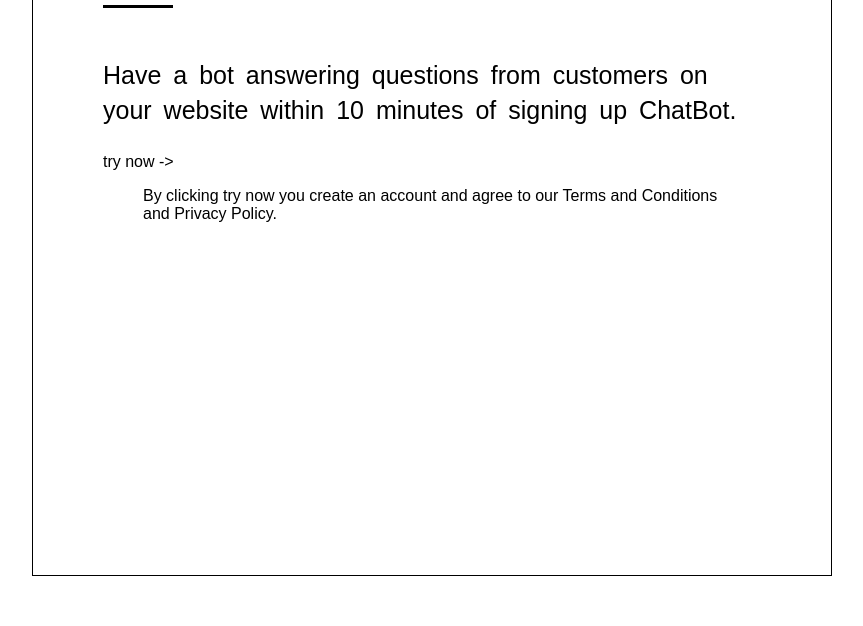
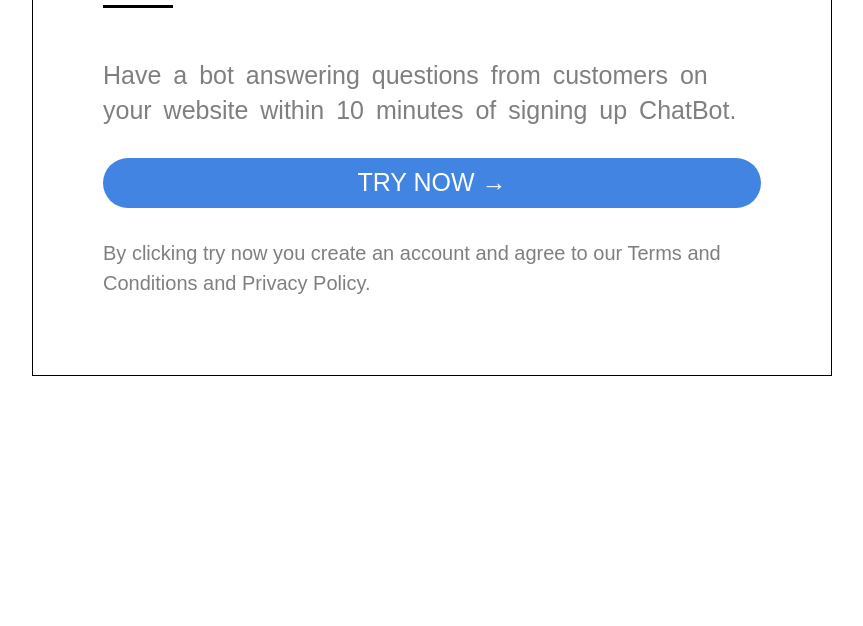
Before and after one commit to PrasadThatipudi/chat_bot, a plain HTML site: page index.html in a window 1280 px wide. Shown: the part 274-900 px from the top of the page, without its empty margins (208-1071 px from the left). After the commit the page ends 800 px from the top, so only its background shows below. Drawn offline with Linux system fonts and the light colour scheme.

Commit message:
adds button and t&c

```diff
--- a/index.html
+++ b/index.html
@@ -5,11 +5,12 @@
     <style>
       * {
         font-family: sans-serif;
+        color: rgba(0, 0, 0, 0.5);
       }
 
       #chat-bot-article-id {
         box-sizing: border-box;
-        height: 800px;
+        height: 600px;
         width: 800px;
         border: 1px solid black;
         padding: 70px;
@@ -37,8 +38,25 @@
         word-spacing: 5px;
       }
 
-      /* #button-id {
-      } */
+      #button-id {
+        font-size: 25px;
+        font-weight: 100;
+        margin-top: 30px;
+        margin-bottom: 30px;
+        background-color: #4184e1;
+        text-align: center;
+        height: 50px;
+        box-sizing: border-box;
+        padding-top: 10px;
+        text-transform: uppercase;
+        color: white;
+        border-radius: 30px;
+      }
+
+      #tc-id {
+        font-size: 20px;
+        line-height: 30px;
+      }
     </style>
   </head>
   <body>
@@ -49,11 +67,11 @@
         Have a bot answering questions from customers on your website within 10
         minutes of signing up ChatBot.
       </p>
-      <div id="button-id">try now -></div>
-      <blockquote>
+      <div id="button-id">try now →</div>
+      <p id="tc-id">
         By clicking try now you create an account and agree to our Terms and
         Conditions and Privacy Policy.
-      </blockquote>
+      </p>
     </article>
   </body>
 </html>
```
